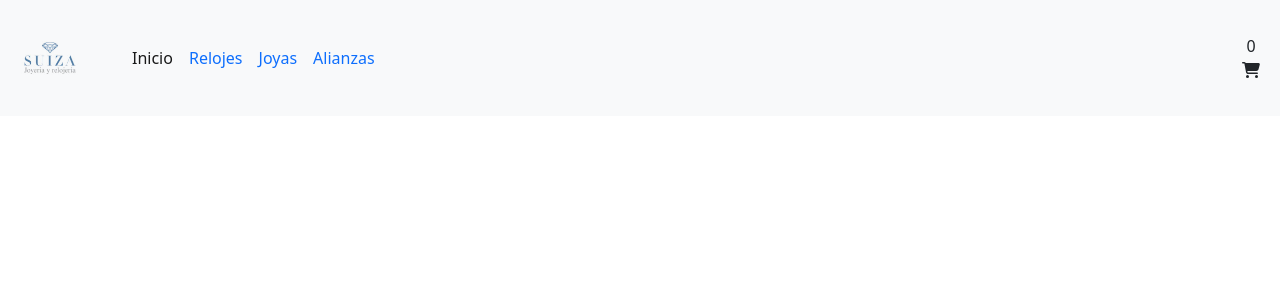
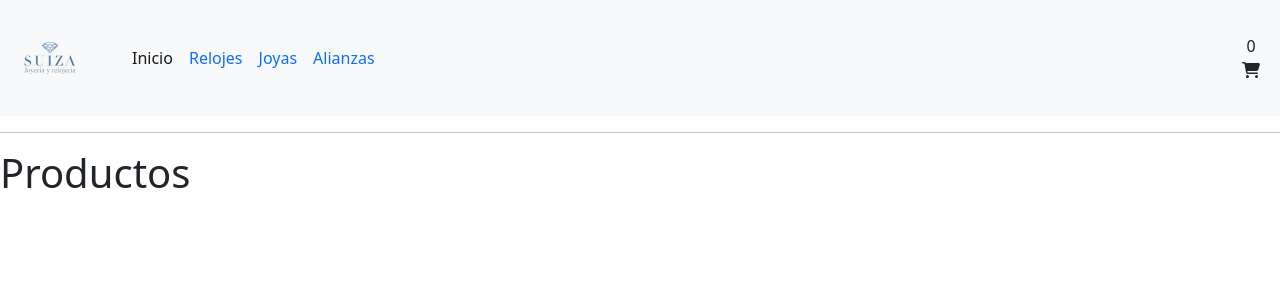
Before and after one commit to pablomaglione/pablomaglioneRJS, a React (Create React App) app: page / in a window 1280 px wide. Shown: the top 300 px of the page. Built offline with nearby package versions, Linux system fonts and the light colour scheme.

Commit message:
desafio 3 act.

```diff
--- a/src/App.js
+++ b/src/App.js
@@ -1,4 +1,3 @@
-import logo from './logo.svg';
 import './App.css';
 import ItemListContainer from "./components/ItemListContainer"
 import NavBar from "./components/NavBar";
@@ -6,10 +5,16 @@ import NavBar from "./components/NavBar";
 
 function App() {
   return (
-    <div className="App">
-      <NavBar />
-      <ItemListContainer gretting="JyR Suiza" />
+    <div>
+      <div className="App">
+        <NavBar />
+      </div>
+      <hr />
+      <div>
+        <ItemListContainer titulo="Productos" />
+      </div>
     </div>
+
   );
 }
 
--- a/src/components/ItemListContainer.jsx
+++ b/src/components/ItemListContainer.jsx
@@ -1,7 +1,7 @@
-function ItemListContainer({props}) {
+function ItemListContainer({titulo}) {
     return (
-        <h1>{props}</h1>
+        <h1>{titulo}</h1>
     )
 };
 
-export default ItemListContainer
+export default ItemListContainer;
```
